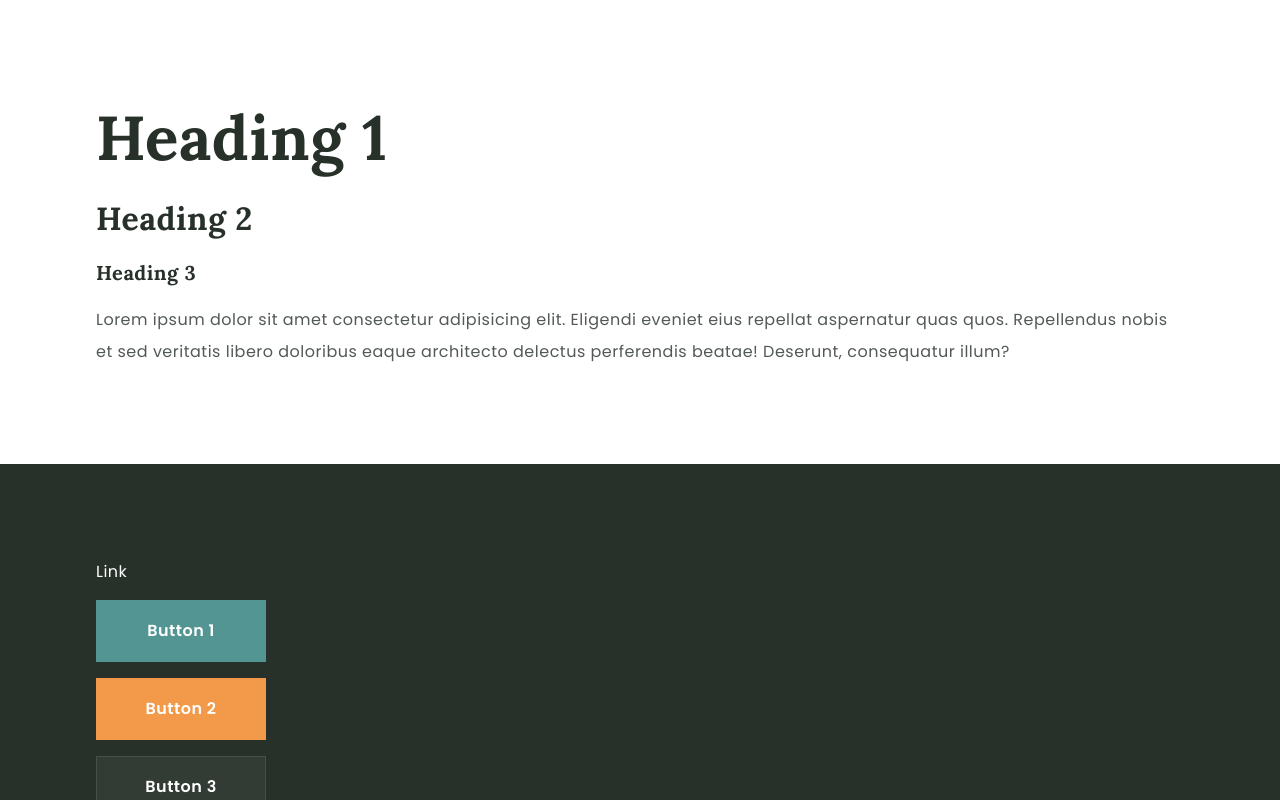
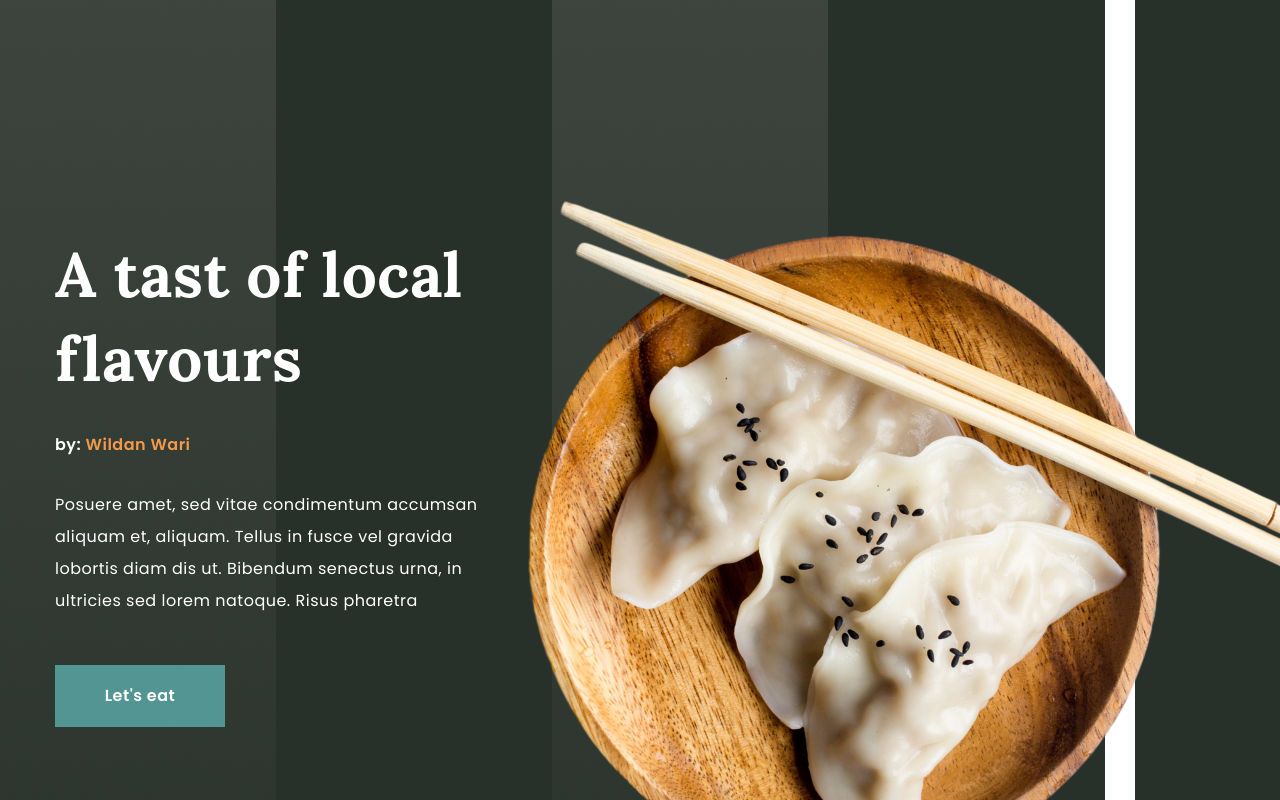
Before and after one commit to Hiboo93/bfood, a Next.js app: page / in a window 1280 px wide. Shown: the top 800 px of the page. Built offline with nearby package versions, Linux system fonts and the light colour scheme.

Commit message:
✨ F02: Creating component Hero and add animations

```diff
--- a/app/page.tsx
+++ b/app/page.tsx
@@ -1,3 +1,4 @@
+import Hero from "@/components/Hero";
 import StyleGuide from "@/components/StyleGuide";
 
 
@@ -5,7 +6,9 @@
 export default function Home() {
   return (
     <main className="w-full max-w-[1440px] bg-white mx-auto overflow-hidden">
-      <StyleGuide/>
+      <Hero />
+      {/* <StyleGuide/> */}
+      <div className="h-[4000px]"></div>
     </main>
   );
 }
--- /dev/null
+++ b/components/Hero.tsx
@@ -0,0 +1,77 @@
+"use client"
+
+import Image from "next/image";
+import { motion } from "framer-motion";
+import { fadeIn } from "../variants";
+//import { Button } from "./ui/button";
+import { Button } from '@/components/ui/button';
+
+type Props = {}
+
+const Hero = (props: Props) => {
+  return (
+    <section className="bg-hero bg-no-repeat xl:bg-cover xl:h-[1098px] py-40 pb-32 xl:py-0" id="home">
+      <div className="container mx-auto">
+        {/* text & img */}
+        <div className="flex items-center xl:h-[960px]">
+          {/* text */}
+          <div className="w-full xl:max-w-[460px] text-center xl:text-left">
+            <motion.h1
+                variants={fadeIn("down", 0.2)}
+                initial="hidden"
+                whileInView={"show"}
+                viewport={{ once: false, amount: 0.4 }}
+                className="text-white mb-7"
+            >
+              A tast of local <br/> flavours
+            </motion.h1>
+            <motion.p
+              variants={fadeIn("down", 0.4)}
+              initial="hidden"
+              whileInView={"show"}
+              viewport={{ once: false, amount: 0.4 }}
+              className="text-white font-semibold mb-7">
+              by: <span className="text-orange">Wildan Wari</span>
+            </motion.p>
+            <motion.p
+              variants={fadeIn("down", 0.6)}
+              initial="hidden"
+              whileInView={"show"}
+              viewport={{ once: false, amount: 0.4 }}
+              className="text-white mb-12 max-w-lg mx-auto xl:max-w-none xl:mx-0">
+              Posuere amet, sed vitae condimentum accumsan aliquam et, aliquam. Tellus in fusce vel gravida lobortis diam dis ut. Bibendum senectus urna, in ultricies sed lorem natoque. Risus pharetra
+            </motion.p>
+            <motion.div
+              variants={fadeIn("down", 0.2)}
+              initial="hidden"
+              whileInView={"show"}
+              viewport={{ once: false, amount: 0.4 }}
+            >
+              <Button>Let's eat</Button>
+            </motion.div>
+          </div>
+          {/* image */}
+          <motion.div
+            variants={fadeIn("up", 0.8)}
+            initial="hidden"
+            whileInView={"show"}
+            viewport={{ once: false, amount: 0.1 }}
+            className="hidden xl:flex xl:absolute xl:top-[200px] xl:right-0">
+            <Image src="/hero/plate.png" width={756} height={682} alt=""/>
+          </motion.div>
+        </div>
+      </div>
+      {/* coffee img */}
+      <motion.div
+        variants={fadeIn("up", 1.2)}
+        initial="hidden"
+        whileInView={"show"}
+        viewport={{ once: false, amount: 0.1 }}
+        className="hidden xl:flex xl:relative xl:-top-36">
+        <Image src="/hero/coffee.png" width={386} height={404} alt=""/>
+      </motion.div>
+    </section>
+  )
+}
+
+export default Hero
--- /dev/null
+++ b/variants.js
@@ -0,0 +1,26 @@
+export const fadeIn = (direction, delay) => {
+  return {
+    hidden: {
+      y: direction === 'up' ? 80 : direction === 'down' ? -80 : 0,
+      opacity: 0,
+      x: direction === 'left' ? 80 : direction === 'right' ? -80 : 0,
+      transition: {
+        type: 'tween',
+        duration: 1.5,
+        delay: delay,
+        ease: [0.25, 0.6, 0.3, 0.8],
+      },
+    },
+    show: {
+      y: 0,
+      x: 0,
+      opacity: 1,
+      transition: {
+        type: 'tween',
+        duration: 1.4,
+        delay: delay,
+        ease: [0.25, 0.25, 0.25, 0.75],
+      },
+    },
+  };
+};
```
Also changed, not shown: content.txt (added).
